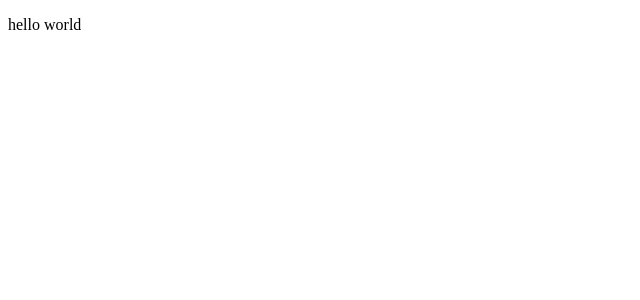
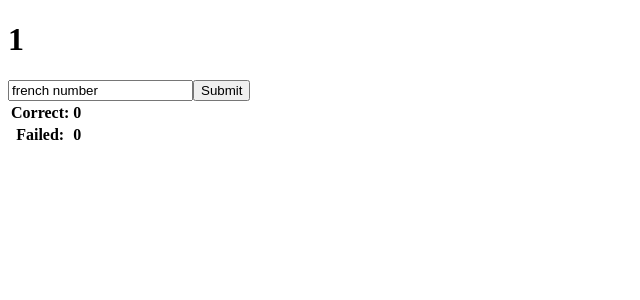
Before and after one commit to Voyciecho/reactjs-fr-numbers, a React (Create React App) app: page / in a window 1280 px wide. Shown: the top 300 px of the page, without its empty margins (0-640 px from the left). Built offline with nearby package versions, Linux system fonts and the light colour scheme.

Commit message:
Add french numbers single page app

```diff
--- a/src/App.js
+++ b/src/App.js
@@ -1,11 +1,119 @@
 
 import React from 'react';
 
-class App extends React.Component {
+const frenchDictionary = {1: 'un', 2: 'deux', 3: 'trois', 4: 'quatre', 5: 'cinq', 6: 'six', 7: 'sept', 8: 'huit', 9: 'neuf', 10: 'dix'};
+
+class FrenchInputForm extends React.Component {
+    state = {
+        frenchText: 'french number'
+    }
+
+    handleChange = (event) => {
+        this.setState({frenchText: event.target.value});
+    }
+
+    handleSubmit = (event) => {
+        this.props.handleSubmit(this.state.frenchText);
+    }
+
     render() {
         return (
-            <div className='App'>
-                <p>hello world</p>
+            <div>
+            <form autoComplete="off">
+                <input
+                    type="text"
+                    name="name"
+                    value={this.state.frenchText}
+                    onChange={this.handleChange}
+                />
+                <input
+                    type="button"
+                    name="Submit"
+                    value="Submit"
+                    onClick={this.handleSubmit}
+                />
+            </form>
+            </div>
+        );
+    }
+}
+
+class UserStatistics extends React.Component {
+    render() {
+        return (
+            <table>
+            <tbody>
+                <tr>
+                    <th>Correct:</th>
+                    <th>{this.props.correctCount}</th>
+                </tr>
+                <tr>
+                    <th>Failed:</th>
+                    <th>{this.props.failedCount}</th>
+                </tr>
+            </tbody>
+            </table>
+        );
+    }
+}
+
+class HistoryTable extends React.Component {
+    render() {
+        let rows = [];
+
+        this.props.answersList.forEach((answer) => {
+            rows.push((
+                <tr>
+                    <th>{answer.number}</th>
+                    <th>{answer.french}</th>
+                </tr>
+                )
+            );
+        });
+        rows.reverse();
+
+        return (
+            <div style={{overflowY:'auto', height:'100px'}}>
+            <table>
+            <tbody>
+            {rows}
+            </tbody>
+            </table>
+            </div>
+        );
+    }
+}
+
+class App extends React.Component {
+    constructor(props) {
+        super(props);
+
+        this.state = {
+            numero: Math.floor((Math.random() * 10) + 1),
+            correctCount: 0,
+            failedCount: 0,
+            answersList: []
+        }
+    }
+
+    submitAnswer = (answer) => {
+        if (frenchDictionary[this.state.numero] === answer) {
+            this.setState({correctCount: this.state.correctCount + 1})
+        }
+        else {
+            this.setState({failedCount: this.state.failedCount + 1})
+        }
+        this.state.answersList.push({number: this.state.numero, french: answer});
+        this.setState({numero: Math.floor((Math.random() * 10) + 1) });
+    }
+
+    render() {
+        return (
+            <div>
+                <h1>{this.state.numero}</h1>
+                <FrenchInputForm handleSubmit={this.submitAnswer} />
+                <UserStatistics correctCount={this.state.correctCount} failedCount={this.state.failedCount}/>
+                <HistoryTable answersList={this.state.answersList}/>
             </div>
         );
     }
```
